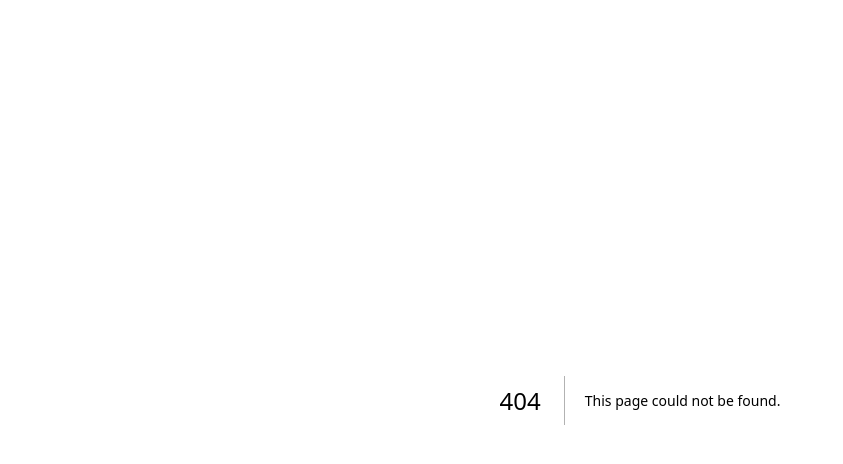
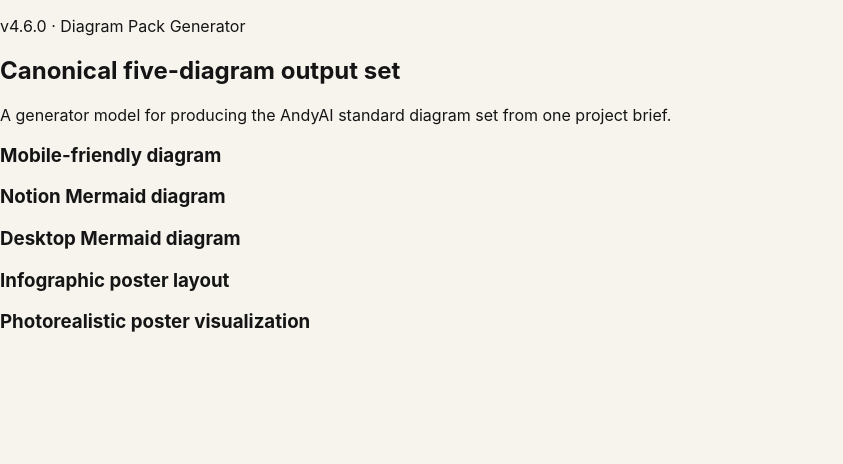
Before and after one commit to kolundzic/andyai-visual-studio, a Next.js app: page /diagram-pack-generator in a window 1280 px wide. Before the commit this address had no page. Shown: the top 464 px of the page, without its empty margins (0-843 px from the left). Built offline with nearby package versions, Linux system fonts and the light colour scheme.

Commit message:
v4.6.0 Diagram Pack Generator

```diff
--- /dev/null
+++ b/app/diagram-pack-generator/page.tsx
@@ -0,0 +1,5 @@
+import DiagramPackGenerator from "../../components/DiagramPackGenerator";
+
+export default function DiagramPackGeneratorPage() {
+  return <DiagramPackGenerator />;
+}
--- /dev/null
+++ b/components/DiagramPackGenerator.tsx
@@ -0,0 +1,14 @@
+import { diagramPackTypes } from "../lib/diagram-pack-generator";
+
+export default function DiagramPackGenerator() {
+  return (
+    <section className="studio-panel">
+      <p className="eyebrow">v4.6.0 · Diagram Pack Generator</p>
+      <h1>Canonical five-diagram output set</h1>
+      <p className="muted">A generator model for producing the AndyAI standard diagram set from one project brief.</p>
+      <div className="grid two">
+        {diagramPackTypes.map((type) => <article className="card" key={type}><h3>{type}</h3></article>)}
+      </div>
+    </section>
+  );
+}
--- /dev/null
+++ b/lib/diagram-pack-generator.ts
@@ -0,0 +1,7 @@
+export const diagramPackTypes = [
+  "Mobile-friendly diagram",
+  "Notion Mermaid diagram",
+  "Desktop Mermaid diagram",
+  "Infographic poster layout",
+  "Photorealistic poster visualization",
+];
```
Also changed, not shown: 2 other files (tests, documents, lock files or other folders).
